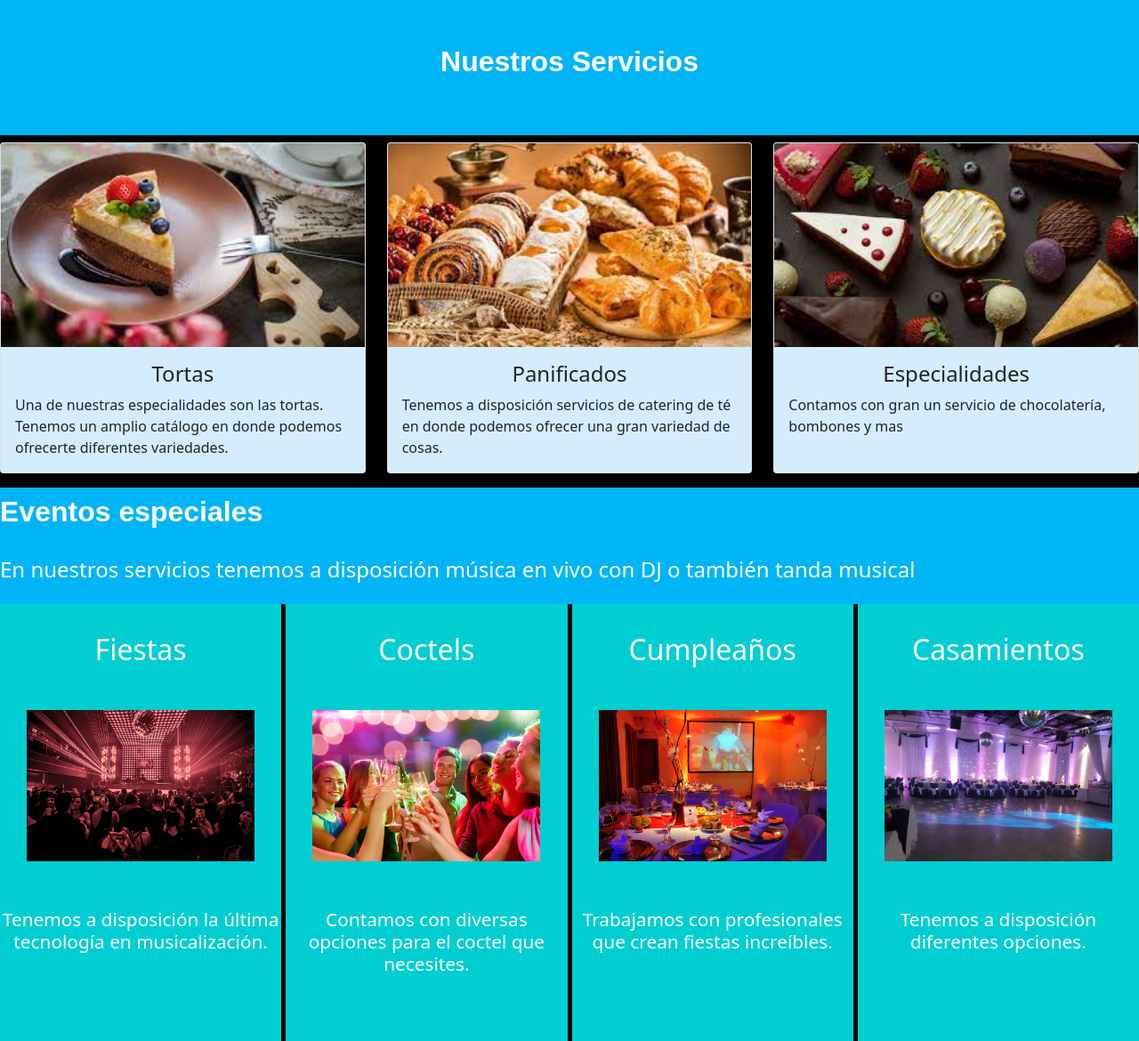
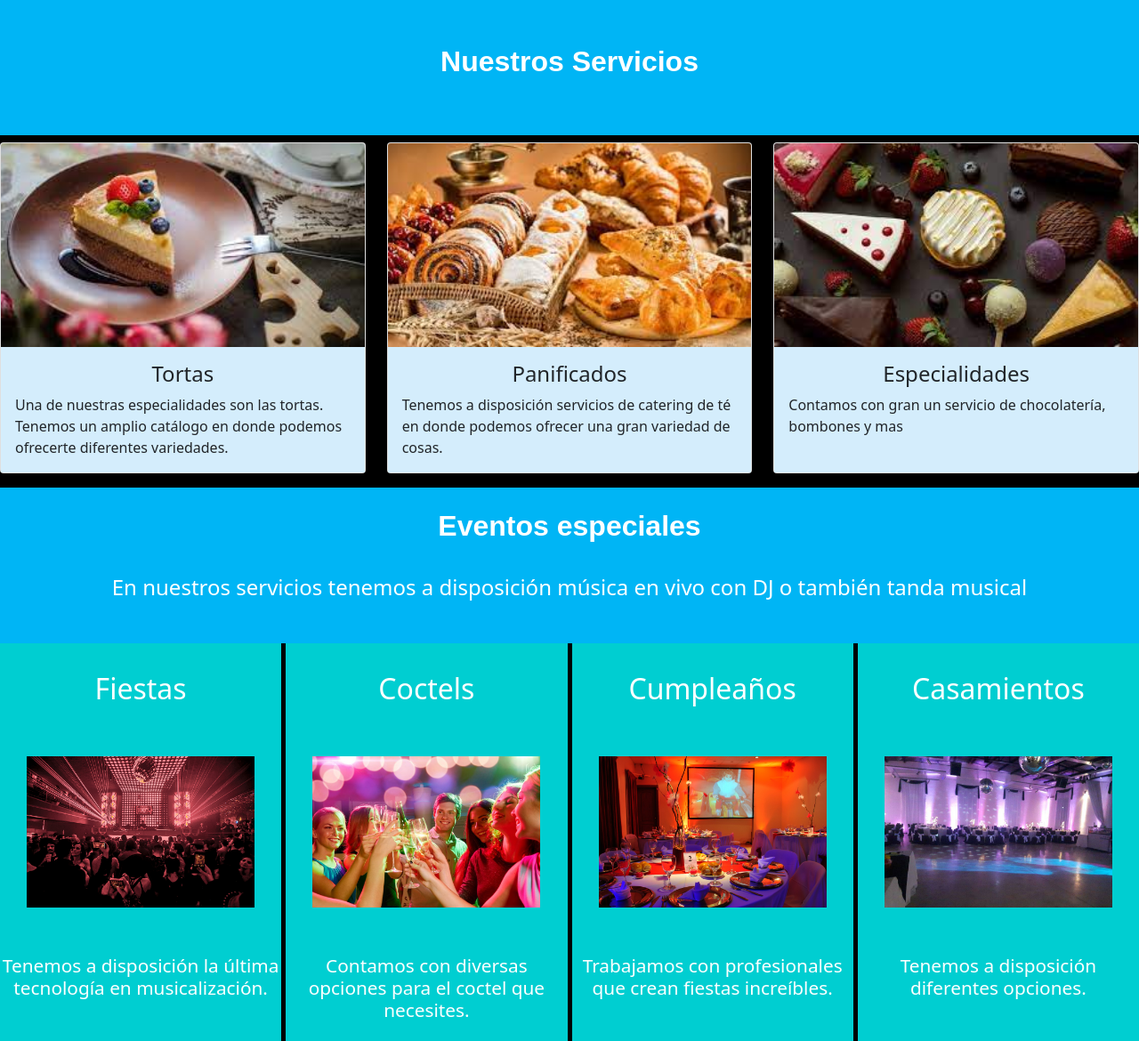
Before and after one commit to rcrossa/CursoHtml, a website: page section/service.html in a window 1280 px wide. Shown: the part 130-1300 px from the top of the page at 89% size. Drawn offline with nearby package versions, Linux system fonts and the light colour scheme.

Commit message:
Update css.

```diff
--- a/styles/style.css
+++ b/styles/style.css
@@ -71,7 +71,7 @@ main>h1 {
 }
 
 #main_service {
-  margin-bottom: 1em;
+  padding-bottom: 1em;
 }
 
 .card-body>h5 {
@@ -85,7 +85,6 @@ main>h1 {
 
 .container_service {
   display: grid;
-  height: 100vh;
   grid-template-columns: 1fr 1fr 1fr 1fr;
   grid-template-rows: 1fr;
   grid-template-areas:
@@ -100,13 +99,14 @@ main>h1 {
 #content_5>img {
   height: auto;
   width: 16em;
-  margin: 1em 0em 2em 0em;
+  padding: 1em 0em 2em 0em;
 }
 
 #content_1 {
-  grid-area: content_1;
+  text-align: center;
   background-color: #00B5F5;
   padding: 0.5em 0em 0.5em 0em;
+
 }
 
 #content_1>h2 {
@@ -115,7 +115,7 @@ main>h1 {
   font-size: 2em;
   font-family: Arial, Helvetica, sans-serif;
   line-height: 1.2em;
-  padding: 0;
+  padding: 0.5em 0em 0.5em 0em;
 }
 
 #content_1>p {
@@ -124,6 +124,7 @@ main>h1 {
   font-weight: 400;
   font-size: 1.5em;
   line-height: 1.2em;
+  padding: 0.5em 0em 1em 0em;
 }
 
 #content_2>h2,
@@ -134,7 +135,7 @@ main>h1 {
   font-weight: 400;
   font-size: 2em;
   line-height: 1.2em;
-  margin: 1em 0em 1em 0em;
+  padding: 1em 0em 1em 0em;
 }
 
 #content_2>p,
@@ -145,7 +146,7 @@ main>h1 {
   font-weight: 400;
   font-size: 1.3em;
   line-height: 1.2em;
-  margin: 1em 0em 1em 0em;
+  padding: 1em 0em 1em 0em;
 }
 
 #content_2 {
@@ -518,6 +519,7 @@ footer {
   }
 
   .container_service {
+    height: 100vh;
     grid-template-columns: 1fr 1fr;
     grid-template-rows: repeat(2, 1fr);
     grid-template-areas:
```
Also changed, not shown: 1 other file.
